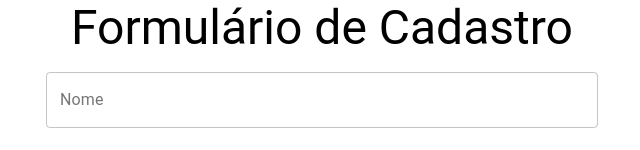
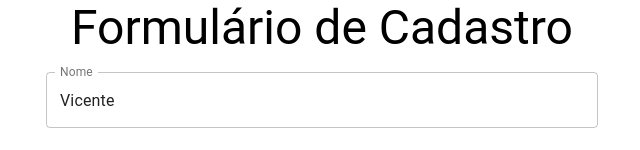
Before and after one commit to VicenteLamberti/React_Projeto_Formulario, a React (Create React App) app: page / in a window 1280 px wide. Shown: the top 150 px of the page, without its empty margins (318-958 px from the left). Built offline with nearby package versions, Linux system fonts and the light colour scheme.

Commit message:
Usando state e setando esse state

```diff
--- a/src/components/FormularioCadastro/FormularioCadastro.jsx
+++ b/src/components/FormularioCadastro/FormularioCadastro.jsx
@@ -4,10 +4,19 @@ import { Checkbox } from "@material-ui/core";
 import { TextField } from "@material-ui/core";
 import { Switch } from "@material-ui/core";
 import { FormControlLabel } from "@material-ui/core";
+import { useState } from "react";
 function FormularioCadastro(){
+    const [nome,setNome] = useState("Vicente");
     return(
         <form>
-            <TextField variant="outlined" id = "nome" label="Nome" fullWidth margin="normal"/>
+            <TextField variant="outlined" id = "nome" label="Nome" fullWidth margin="normal"
+            value={nome}
+            onChange={(e)=>{
+                setNome(e.target.value);
+                if(nome.length >= 3){
+                    setNome(nome.substring(0,3));
+                }
+            }}/>
 
             <TextField variant="outlined" id = "sobrenome" label="Sobrenome" fullWidth margin="normal"/>
 
```
